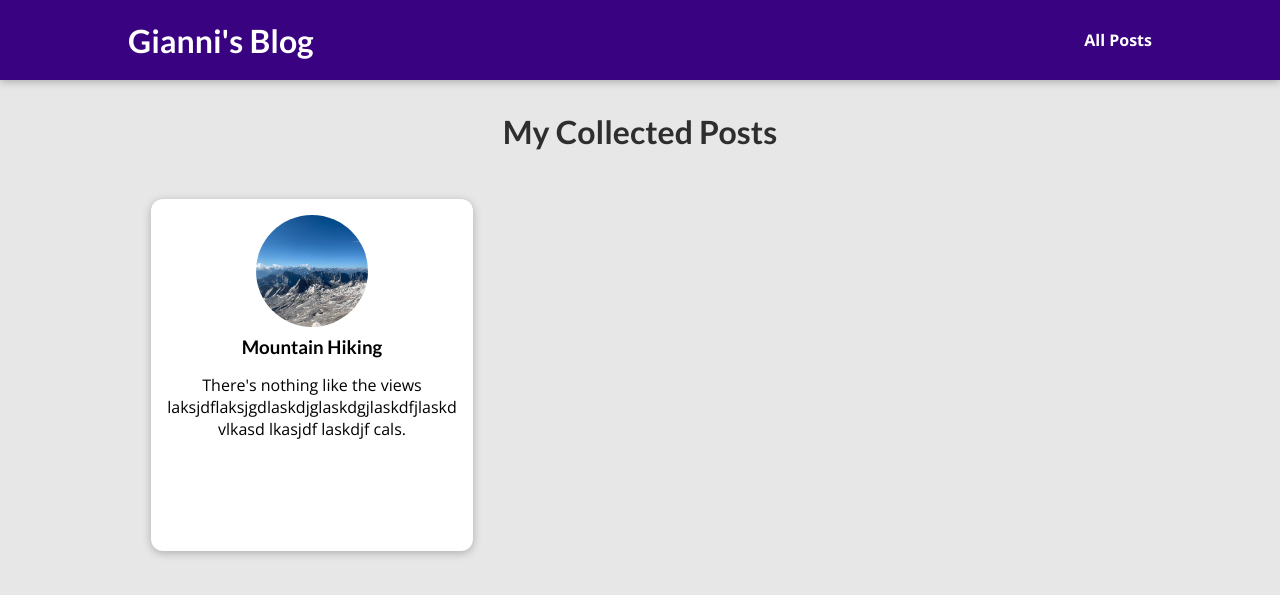
After one commit to marcom04/django_my_site, a Django app: template blog/templates/blog/all-posts.html in a window 1280 px wide. The commit adds this page. Shown: the top 595 px of the page. Run offline with Django 3.2, Linux system fonts and the light colour scheme; the template is opened without the code that fills it, so the values that code supplies are empty.

Commit message:
Add All Posts page. Fix styling.

```diff
--- /dev/null
+++ b/blog/static/blog/all-posts.css
@@ -0,0 +1,43 @@
+body {
+  background-color: #e7e7e7;
+}
+
+#main-navigation {
+  background-color: #390281;
+  box-shadow: 0 2px 8px rgba(0, 0, 0, 0.25);
+}
+
+#all-posts {
+  margin: 7rem auto;
+  width: 90%;
+  max-width: 60rem;
+}
+
+#all-posts h2 {
+  text-align: center;
+  font-size: 2rem;
+  color: #2e2e2e;
+  margin: 3rem 0;
+}
+
+ul {
+  list-style: none;
+  margin: 0;
+  padding: 0;
+  display: grid;
+  grid-template-columns: repeat(auto-fill, minmax(17rem, 1fr));
+  gap: 1.5rem;
+}
+
+.post img {
+  width: 7rem;
+  height: 7rem;
+}
+
+.post a {
+  height: 22rem;
+  transform-origin: center;
+  box-shadow: 0 2px 8px rgba(0, 0, 0, 0.25);
+  border-radius: 12px;
+  background-color: white;
+}
--- /dev/null
+++ b/blog/static/blog/post.css
@@ -0,0 +1,43 @@
+.post {
+  display: flex;
+  flex-direction: column;
+  align-items: center;
+  text-align: center;
+}
+
+.post a {
+  text-decoration: none;
+  color: black;
+  transition: all 0.2s ease;
+  padding: 1rem;
+}
+
+.post a:hover,
+.post a:active {
+  transform: scale(1.1);
+  background-color: #390281;
+  color: white;
+}
+
+.post img {
+  width: 5rem;
+  height: 5rem;
+  object-fit: cover;
+  border-radius: 50%;
+}
+
+.post h3 {
+  margin: 0.25rem 0;
+}
+
+.post time {
+  color: #666666;
+  margin: 0.25rem;
+  font-style: italic;
+  font-size: 0.85rem;
+}
+
+.post:hover time,
+.post:active time {
+  color: white;
+}
--- /dev/null
+++ b/blog/templates/blog/all-posts.html
@@ -0,0 +1,21 @@
+{% extends "base.html" %}
+{% load static %}
+
+{% block title %}
+  All My Posts
+{% endblock %}
+
+{% block css_files %}
+  <link rel="stylesheet" href="{% static 'blog/post.css' %}">
+  <link rel="stylesheet" href="{% static 'blog/all-posts.css' %}">
+{% endblock %}
+
+{% block content %}
+  <section id="all-posts">
+    <h2>My Collected Posts</h2>
+
+    <ul>
+      {% include "blog/includes/post.html" %}
+    </ul>
+  </section>
+{% endblock %}
--- /dev/null
+++ b/blog/templates/blog/includes/post.html
@@ -0,0 +1,13 @@
+{% load static %}
+
+<li>
+  <article class="post">
+    <a href="">
+      <img src="{% static 'blog/images/mountains.jpg' %}" alt="Mountain Hiking" />
+      <div class="post__content">
+        <h3>Mountain Hiking</h3>
+        <p>There's nothing like the views laksjdflaksjgdlaskdjglaskdgjlaskdfjlaskd vlkasd lkasjdf laskdjf cals.</p>
+      </div>
+    </a>
+  </article>
+</li>
--- a/blog/views.py
+++ b/blog/views.py
@@ -8,7 +8,7 @@ def starting_page(request):
 
 
 def posts(request):
-    pass
+    return render(request, 'blog/all-posts.html')
 
 
 def post_detail(request):
--- a/templates/base.html
+++ b/templates/base.html
@@ -9,6 +9,13 @@
     {% block css_files %}{% endblock %}
 </head>
 <body>
-{% block content %}{% endblock %}
+  <header id="main-navigation">
+    <h1><a href="">Gianni's Blog</a></h1>
+    <nav>
+      <a href="">All Posts</a>
+    </nav>
+  </header>
+
+    {% block content %}{% endblock %}
 </body>
 </html>
```
Also changed, not shown: blog/templates/blog/index.html (+3 -19 lines), blog/static/blog/images/coding.png (added), blog/static/blog/images/gianni.jpg (added), blog/static/blog/images/mountains.jpg (added), blog/static/blog/images/woods.jpg (added).
